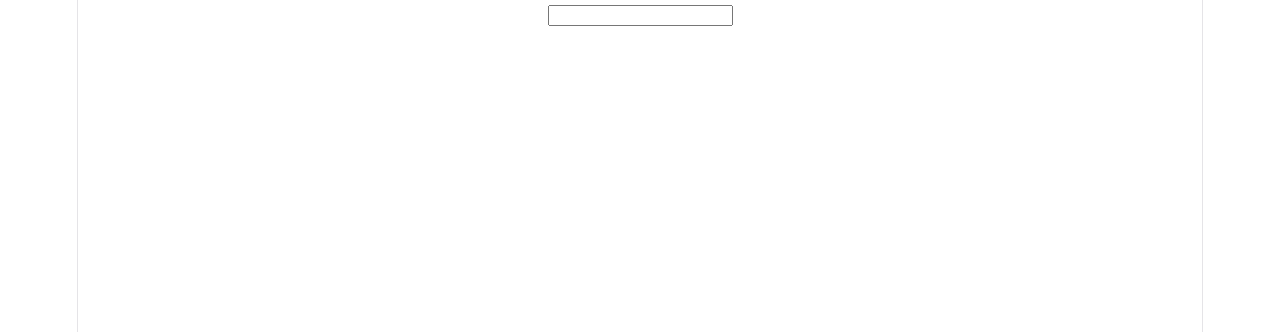
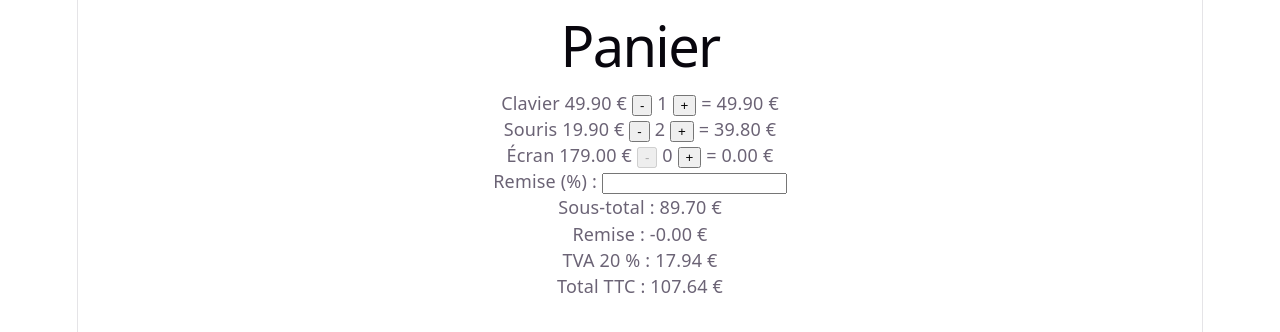
Before and after one commit to sliline/cours-react, a React (Vite) app in the folder app/: page / in a window 1280 px wide. Shown: the top 332 px of the page. Built offline with nearby package versions, Linux system fonts and the light colour scheme.

Commit message:
Ajoute le composant Cart et l'affiche dans App

```diff
--- a/app/src/App.tsx
+++ b/app/src/App.tsx
@@ -1,5 +1,5 @@
-import TemperatureConverter from "./exos/TemperatureConverter";
+import Cart from "./exos/Cart";
 
 export default function App() {
-  return <TemperatureConverter />;
+  return <Cart />;
 }
--- /dev/null
+++ b/app/src/exos/Cart.tsx
@@ -0,0 +1,52 @@
+import { useState } from "react";
+import { calculateCart, type Product } from "../lib/cart";
+import ProductRow from "./ProductRow";
+import CartSummary from "./CartSummary";
+
+const initialProducts: Product[] = [
+  { id: 1, name: "Clavier", price: 49.9, qty: 1 },
+  { id: 2, name: "Souris", price: 19.9, qty: 2 },
+  { id: 3, name: "Écran", price: 179, qty: 0 },
+];
+
+export default function Cart() {
+  const [products, setProducts] = useState(initialProducts);
+  const [discountText, setDiscountText] = useState("");
+
+  const discountValue = Number(discountText);
+  const discount =
+    discountText === "" || discountValue < 0 || discountValue > 100
+      ? 0
+      : discountValue;
+  const result = calculateCart(products, discount);
+
+  function changeQty(id: number, delta: number) {
+    setProducts(
+      products.map((product) =>
+        product.id === id ? { ...product, qty: product.qty + delta } : product,
+      ),
+    );
+  }
+
+  return (
+    <div>
+      <h1>Panier</h1>
+      {products.map((product) => (
+        <ProductRow
+          key={product.id}
+          product={product}
+          onIncrement={() => changeQty(product.id, 1)}
+          onDecrement={() => changeQty(product.id, -1)}
+        />
+      ))}
+      <label>
+        Remise (%) :{" "}
+        <input
+          value={discountText}
+          onChange={(e) => setDiscountText(e.target.value)}
+        />
+      </label>
+      <CartSummary result={result} />
+    </div>
+  );
+}
```
